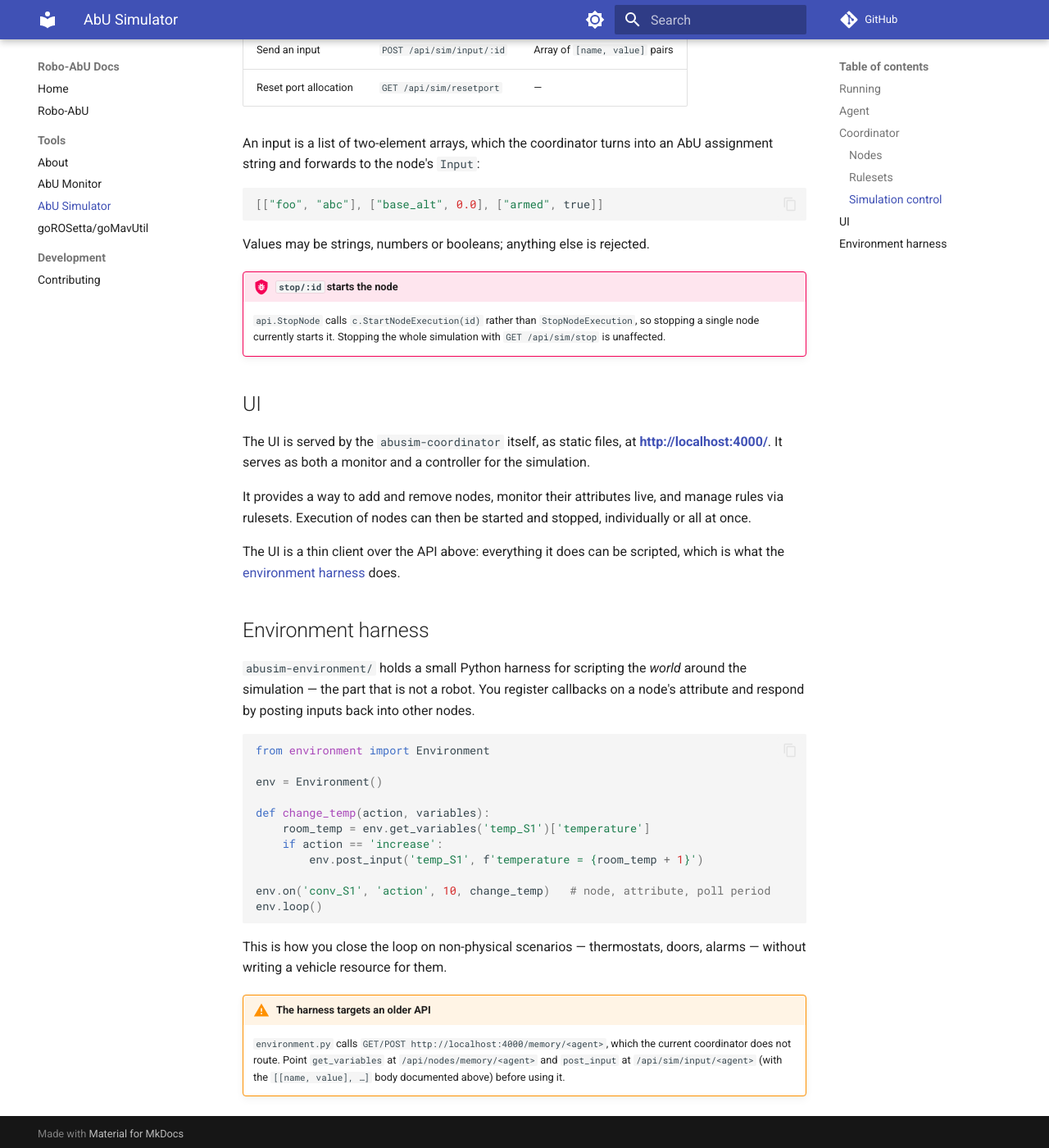
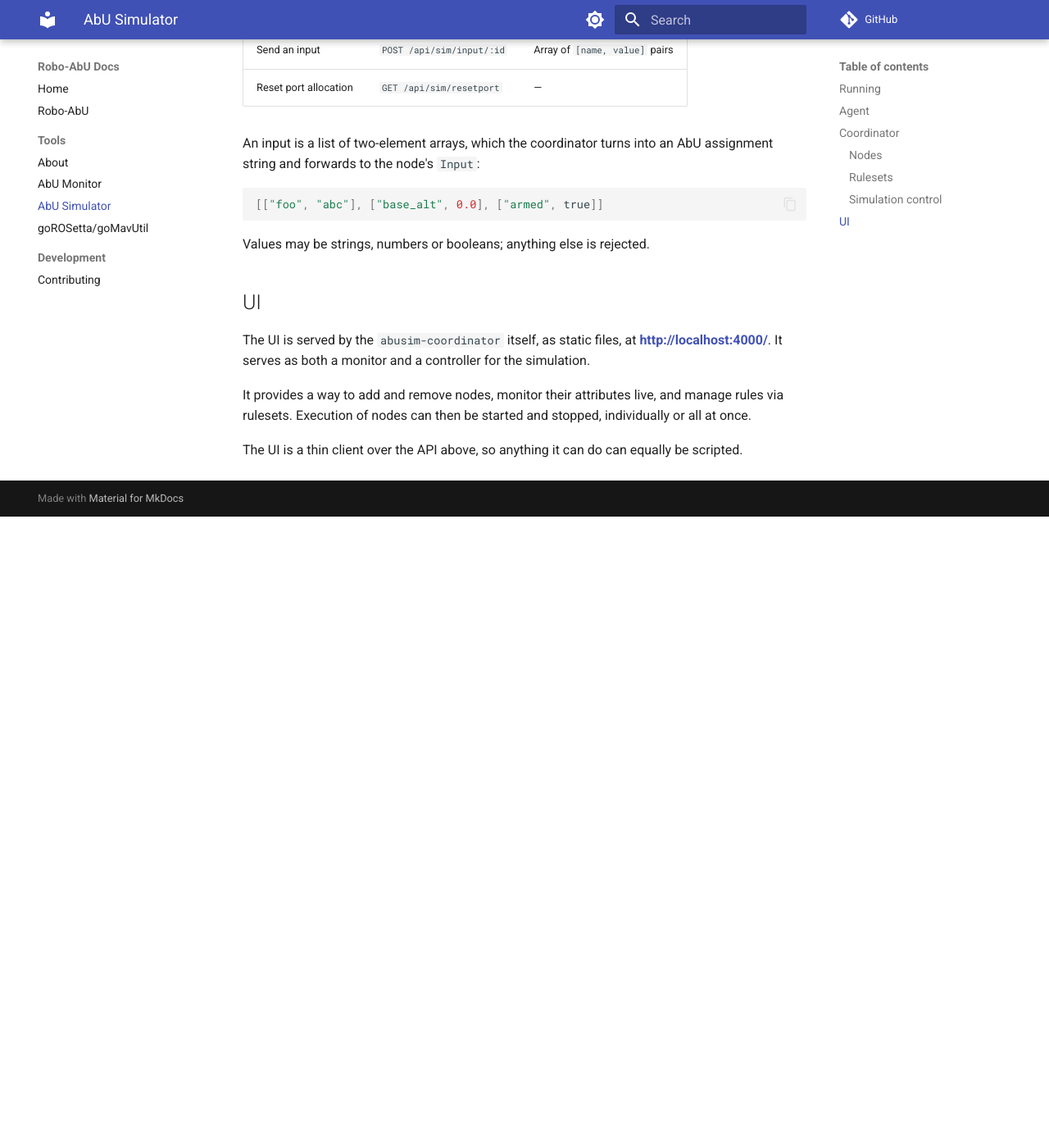
Before and after one commit to lucagemolotto/rabu-wiki, an MkDocs documentation site: the page built from docs/tools/abusim.md, in a window 1280 px wide and 1400 px high, scrolled down 3875 px. Shown: the whole window at 82% size. Built offline with MkDocs 1.6.1 and Material for MkDocs 9.7.7, drawn with Linux system fonts in a browser that asks for light colours; comment, search, counter and statistics services are not loaded; after the commit the page ends 4505 px from its top, so only the background shows below that.

````diff
--- a/docs/tools/abusim.md
+++ b/docs/tools/abusim.md
@@ -161,11 +161,6 @@ and forwards to the node's `Input`:
 
 Values may be strings, numbers or booleans; anything else is rejected.
 
-!!! bug "`stop/:id` starts the node"
-    `api.StopNode` calls `c.StartNodeExecution(id)` rather than `StopNodeExecution`, so stopping a
-    single node currently starts it. Stopping the whole simulation with `GET /api/sim/stop` is
-    unaffected.
-
 ## UI
 
 The UI is served by the `abusim-coordinator` itself, as static files, at
@@ -174,34 +169,4 @@ The UI is served by the `abusim-coordinator` itself, as static files, at
 It provides a way to add and remove nodes, monitor their attributes live, and manage rules via
 rulesets. Execution of nodes can then be started and stopped, individually or all at once.
 
-The UI is a thin client over the API above: everything it does can be scripted, which is what the
-[environment harness](#environment-harness) does.
-
-## Environment harness
-
-`abusim-environment/` holds a small Python harness for scripting the *world* around the simulation —
-the part that is not a robot. You register callbacks on a node's attribute and respond by posting
-inputs back into other nodes.
-
-```python
-from environment import Environment
-
-env = Environment()
-
-def change_temp(action, variables):
-    room_temp = env.get_variables('temp_S1')['temperature']
-    if action == 'increase':
-        env.post_input('temp_S1', f'temperature = {room_temp + 1}')
-
-env.on('conv_S1', 'action', 10, change_temp)   # node, attribute, poll period
-env.loop()
-```
-
-This is how you close the loop on non-physical scenarios — thermostats, doors, alarms — without
-writing a vehicle resource for them.
-
-!!! warning "The harness targets an older API"
-    `environment.py` calls `GET/POST http://localhost:4000/memory/<agent>`, which the current
-    coordinator does not route. Point `get_variables` at `/api/nodes/memory/<agent>` and
-    `post_input` at `/api/sim/input/<agent>` (with the `[[name, value], …]` body documented above)
-    before using it.
+The UI is a thin client over the API above, so anything it can do can equally be scripted.
````
Also changed, not shown: docs/contributing.md (+1 -5 lines), docs/tools/abumon.md (+8 -13 lines).
